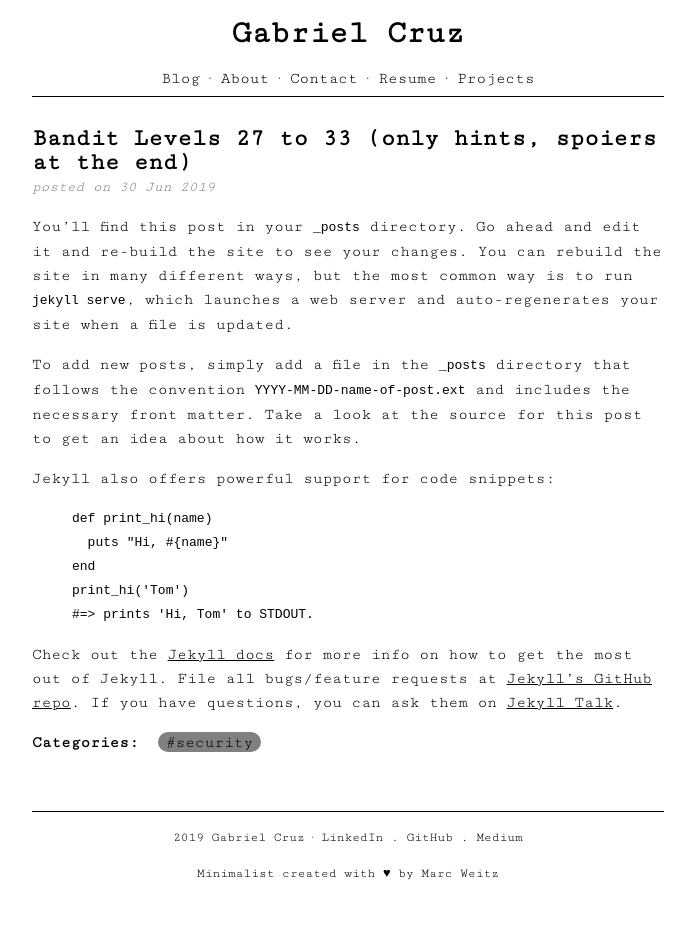
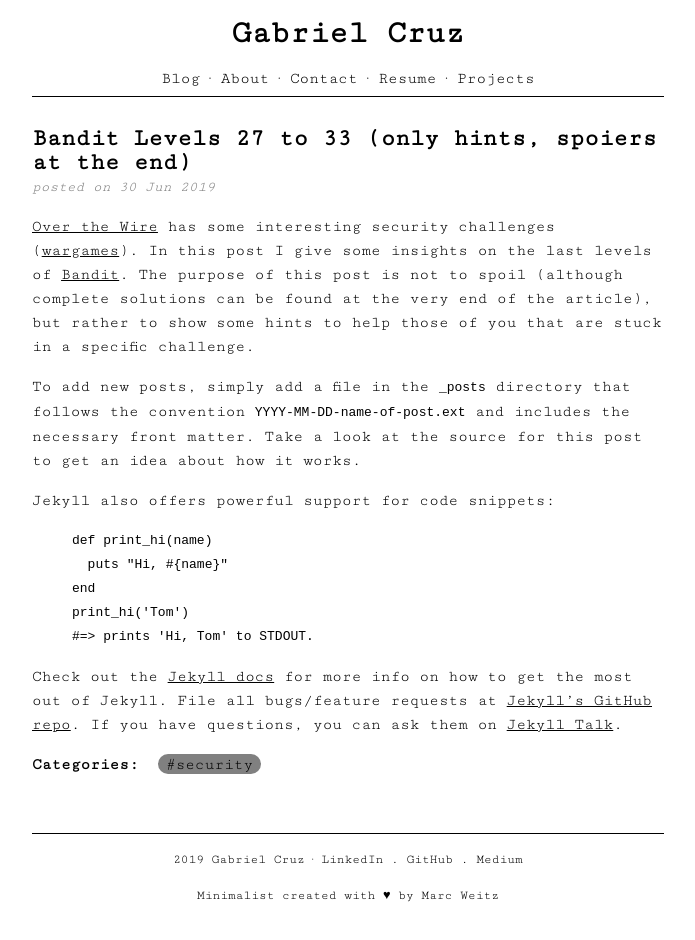
Before and after one commit to gmelodie/gmelodie.github.io, a Jekyll site: the page built from _posts/2019-06-30-bandit-27-to-33.md, in a window 1280 px wide. Shown: the whole page, without its empty margins (292-987 px from the left). Built offline with Jekyll 4.4.1, drawn with Linux system fonts in a browser that asks for light colours; before the commit the page ends 918 px from its top, so only the background shows below that.

Commit message:
Add first part of first post

```diff
--- a/_posts/2019-06-30-bandit-27-to-33.md
+++ b/_posts/2019-06-30-bandit-27-to-33.md
@@ -5,7 +5,7 @@ date:   2019-06-30 18:00:00 -0300
 categories: security
 comments: false
 ---
-You’ll find this post in your `_posts` directory. Go ahead and edit it and re-build the site to see your changes. You can rebuild the site in many different ways, but the most common way is to run `jekyll serve`, which launches a web server and auto-regenerates your site when a file is updated.
+[Over the Wire](http://overthewire.org/) has some interesting security challenges ([wargames](overthewire.org/wargames/)). In this post I give some insights on the last levels of [Bandit](http://overthewire.org/wargames/bandit/). The purpose of this post is not to spoil (although complete solutions can be found at the very end of the article), but rather to show some hints to help those of you that are stuck in a specific challenge.
 
 <!--more-->
 
```
